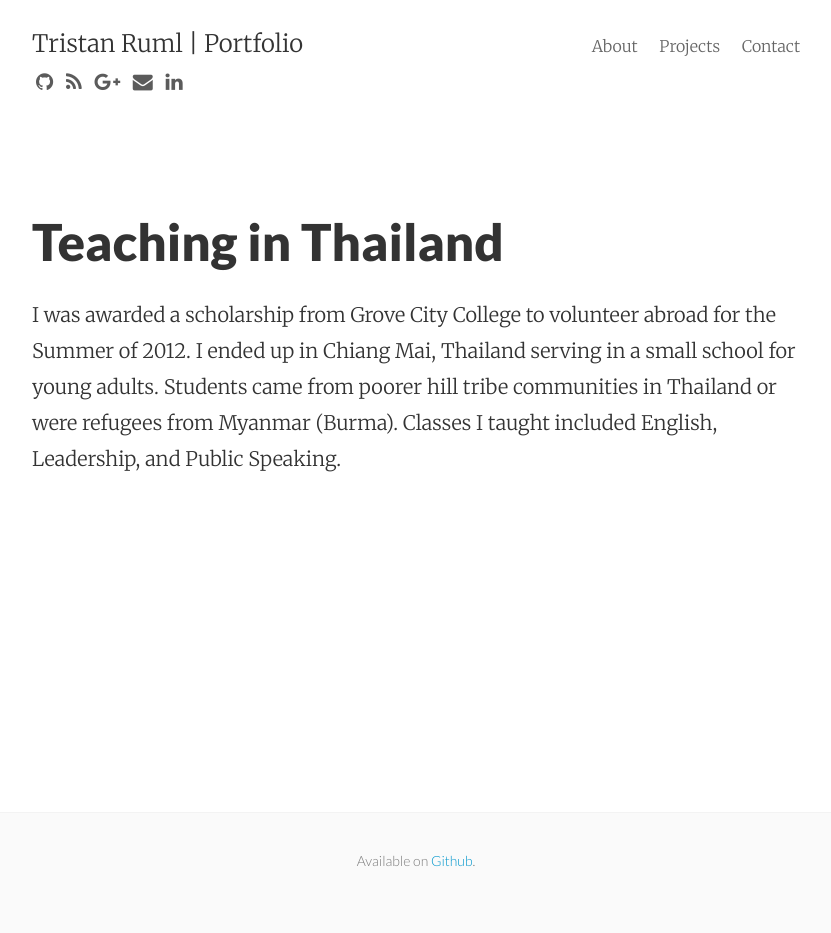
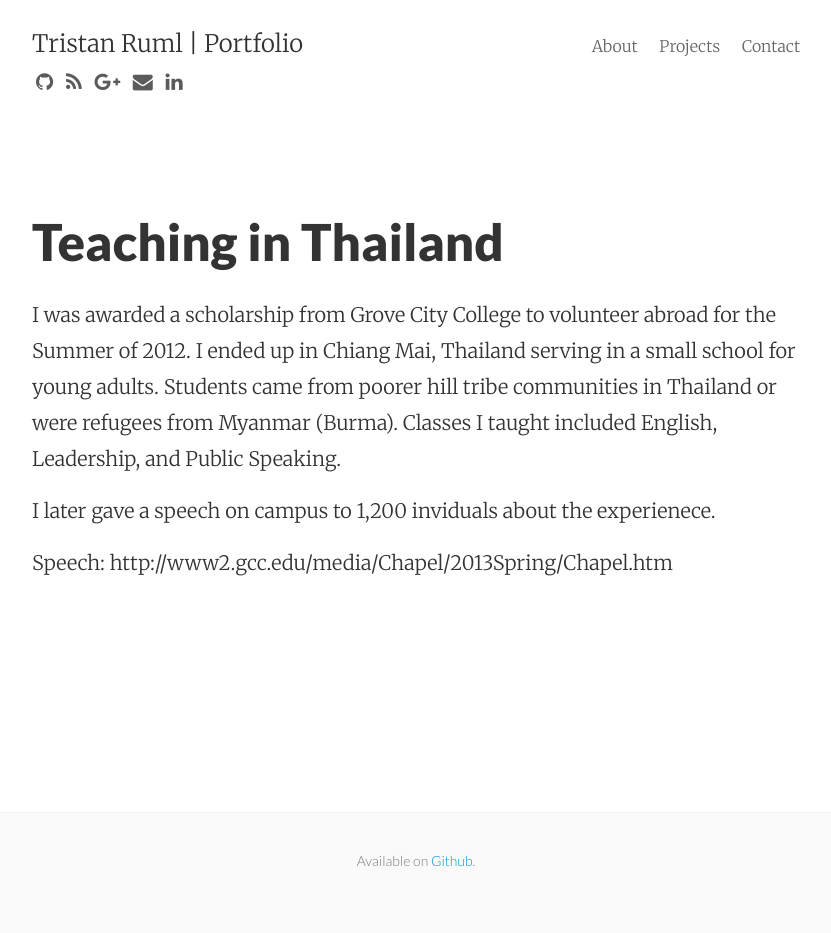
Before and after one commit to tkruml/tkruml.github.io, a Jekyll site: the page built from teaching-in-thailand.md, in a window 1280 px wide. Shown: the whole page, without its empty margins (224-1055 px from the left). Built offline with Jekyll 4.4.1, drawn with Linux system fonts in a browser that asks for light colours; nearby versions of some CDN libraries.

Commit message:
Update teaching-in-thailand.md

```diff
--- a/teaching-in-thailand.md
+++ b/teaching-in-thailand.md
@@ -5,3 +5,7 @@ permalink: /teaching-in-thailand/
 ---
 
 I was awarded a scholarship from Grove City College to volunteer abroad for the Summer of 2012. I ended up in Chiang Mai, Thailand serving in a small school for young adults. Students came from poorer hill tribe communities in Thailand or were refugees from Myanmar (Burma). Classes I taught included English, Leadership, and Public Speaking.
+
+I later gave a speech on campus to 1,200 inviduals about the experienece.
+
+Speech: http://www2.gcc.edu/media/Chapel/2013Spring/Chapel.htm
```
